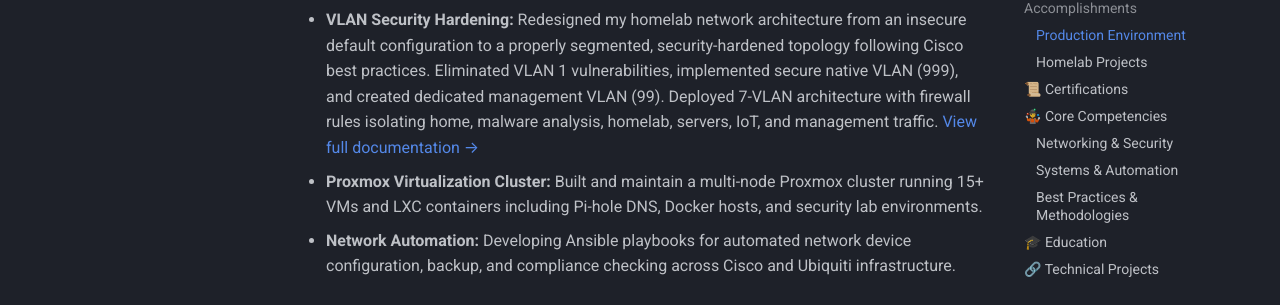
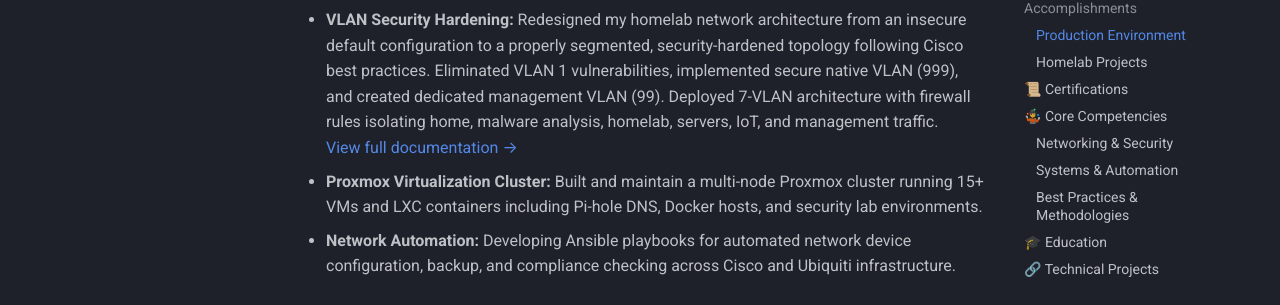
Before and after one commit to moshthesubnet/my-lab-docs, an MkDocs documentation site: the page built from docs/bio.md, in a window 1280 px wide and 900 px high, scrolled down 865 px. Shown: the part 145-450 px from the top of the window. Built offline with MkDocs 1.6.1 and Material for MkDocs 9.7.7, drawn with Linux system fonts in a browser that asks for light colours.

Commit message:
Update bio.md

```diff
--- a/docs/bio.md
+++ b/docs/bio.md
@@ -22,8 +22,7 @@ Currently, I am pursuing a **B.S. in Network Engineering and Security (Cisco Tra
 
 ### Homelab Projects
 
-* **VLAN Security Hardening:** Redesigned my homelab network architecture from an insecure default configuration to a properly segmented, security-hardened topology following Cisco best practices. Eliminated VLAN 1 vulnerabilities, implemented secure native VLAN (999), and created dedicated management VLAN (99). Deployed 7-VLAN architecture with firewall rules isolating home, malware analysis, homelab, servers, IoT, and management traffic.
-  [View full documentation →](projects/VLAN_segmentation.md)
+* **VLAN Security Hardening:** Redesigned my homelab network architecture from an insecure default configuration to a properly segmented, security-hardened topology following Cisco best practices. Eliminated VLAN 1 vulnerabilities, implemented secure native VLAN (999), and created dedicated management VLAN (99). Deployed 7-VLAN architecture with firewall rules isolating home, malware analysis, homelab, servers, IoT, and management traffic.<br>[View full documentation →](projects/VLAN_segmentation.md)
 
 * **Proxmox Virtualization Cluster:** Built and maintain a multi-node Proxmox cluster running 15+ VMs and LXC containers including Pi-hole DNS, Docker hosts, and security lab environments.
 
```
